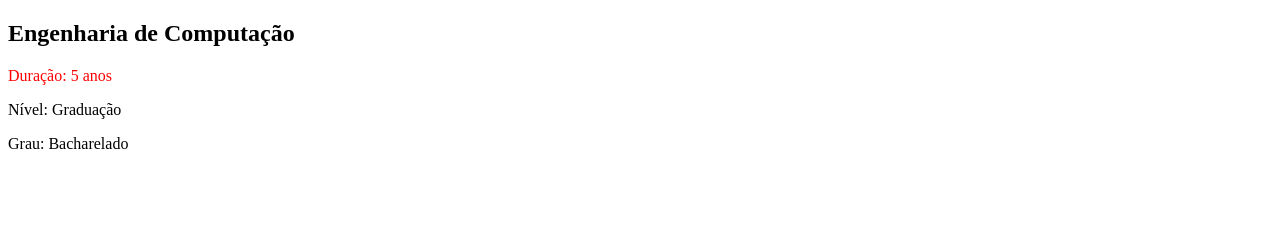
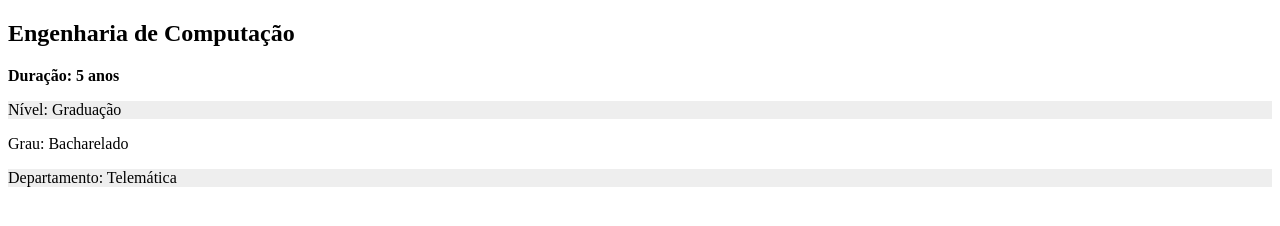
Before and after one commit to paul0henrique/guia-estelar-css, a plain HTML site: page pseudo.html in a window 1280 px wide. Drawn offline with Linux system fonts and the light colour scheme.

Commit message:
add: nth-child

```diff
--- a/pseudo.css
+++ b/pseudo.css
@@ -1,3 +1,7 @@
 article p:nth-of-type(1){
-    color: red
+    font-weight: bold;
 }
+
+article p:nth-child(odd){
+    background: #eee
+}
--- a/pseudo.html
+++ b/pseudo.html
@@ -14,6 +14,7 @@
     <p>Duração: 5 anos</p>
     <p>Nível: Graduação</p>
     <p>Grau: Bacharelado</p>
+    <p>Departamento: Telemática</p>
 </article>
 
 </body>
```
